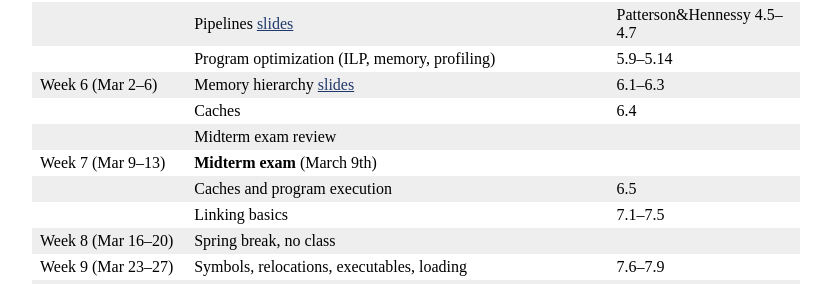
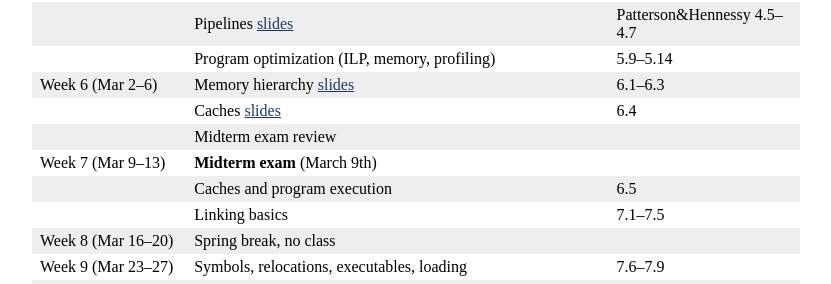
Before and after one commit to jhucsf/spring2020, a Jekyll site: the page built from schedule.md, in a window 1280 px wide. Shown: the part 737-1021 px from the top of the page, without its empty margins (224-1055 px from the left). Built offline with Jekyll 4.4.1, drawn with Linux system fonts in a browser that asks for light colours.

Commit message:
public slides for lecture 16

```diff
--- a/schedule.md
+++ b/schedule.md
@@ -28,7 +28,7 @@ Week 5 (Feb 24–28) | Program optimization (basic techniques) | 5.1–5.8 |
 &nbsp;             | Pipelines [slides](lectures/lecture13-public.pdf) | Patterson&amp;Hennessy 4.5–4.7
                    | Program optimization (ILP, memory, profiling) | 5.9–5.14
 Week 6 (Mar 2–6)   | Memory hierarchy [slides](lectures/lecture15-public.pdf) | 6.1–6.3 |
-                   | Caches | 6.4
+&nbsp;             | Caches [slides](lectures/lecture16-public.pdf) | 6.4
                    | Midterm exam review |
 Week 7 (Mar 9–13)  | **Midterm exam** (March 9th)
                    | Caches and program execution | 6.5 |
```
Also changed, not shown: 1 other file.
